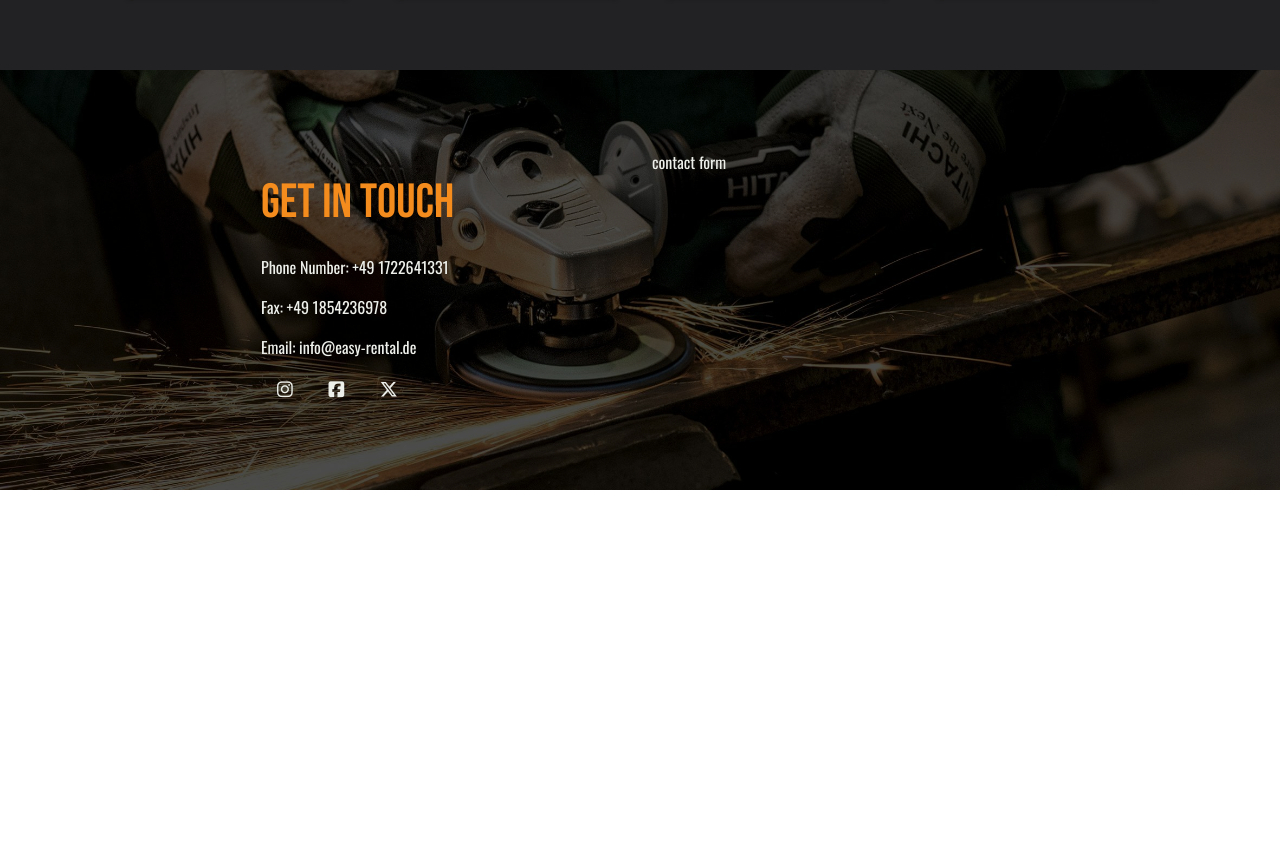
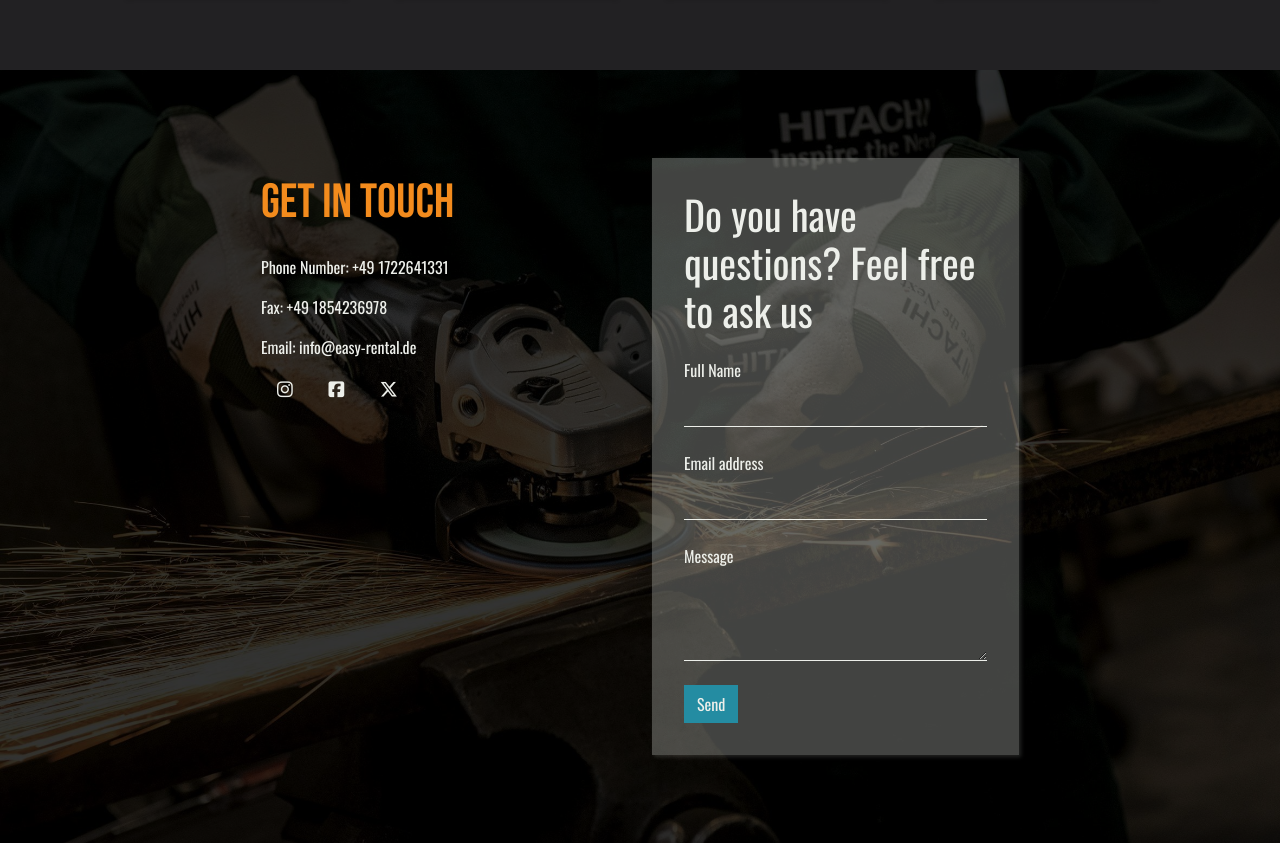
Before and after one commit to HouriaNouhKhanjar/easy-rental, a plain HTML site: page index.html in a window 1280 px wide. Shown: the part 3109-3952 px from the top of the page. Before the commit the page ends 3599 px from the top, so only its background shows below. Drawn offline with nearby package versions, Linux system fonts and the light colour scheme.

Commit message:
add contact form to footer in homepage

```diff
--- a/assets/css/style.css
+++ b/assets/css/style.css
@@ -5,11 +5,16 @@
 :root {
     --primary-font: "Oswald", sans-serif;
     --secondary-font: "Bebas Neue", cursive;
-    --primary-color: #F38B1D; /* beer */
-    --secondary-color: #248ca2; /* Cyan */
-    --highlight-color: #edefea; /* Alabaster */
-    --highlight-color-light: #dddfd9; /* Quill Gray */
-    --dark-color: #222123; /* raisen black */
+    --primary-color: #F38B1D;
+    /* beer */
+    --secondary-color: #248ca2;
+    /* Cyan */
+    --highlight-color: #edefea;
+    /* Alabaster */
+    --highlight-color-light: #dddfd9;
+    /* Quill Gray */
+    --dark-color: #222123;
+    /* raisen black */
 }
 
 /* Global styles */
@@ -25,7 +30,7 @@ h2 {
 
 h3 {
     font-size: larger;
-    color: var(--primary-color)!important;
+    color: var(--primary-color) !important;
 }
 
 .lead {
@@ -79,7 +84,7 @@ h3 {
 }
 
 #navbar .navbar-toggler,
-#navbar .navbar-toggler:hover ,
+#navbar .navbar-toggler:hover,
 #navbar .navbar-toggler:focus {
     border: none;
 }
@@ -110,12 +115,12 @@ h3 {
 }
 
 /* Tools section */
-#tools-list .section:nth-child(even){
+#tools-list .section:nth-child(even) {
     background-color: var(--highlight-color-light);
     color: var(--dark-color);
 }
 
-#tools-list .section:nth-child(odd){
+#tools-list .section:nth-child(odd) {
     background-color: var(--dark-color);
     color: var(--highlight-color);
 }
@@ -129,7 +134,7 @@ h3 {
     background-color: var(--highlight-color);
 }
 
-.tool-card .card-img-top{
+.tool-card .card-img-top {
     min-height: 240px;
     max-height: 240px;
     border-radius: unset;
@@ -153,11 +158,11 @@ h3 {
     text-align: center;
 }
 
-.tool-actions a button{
+.tool-actions a button {
     width: 100%;
 }
 
-.list-group-item{
+.list-group-item {
     background: transparent;
     padding: .5rem 1rem !important;
 }
@@ -166,11 +171,11 @@ h3 {
     color: green;
 }
 
-.location-icon{
+.location-icon {
     color: var(--primary-color);
 }
 
-.price-icon{
+.price-icon {
     color: var(--secondary-color);
 }
 
@@ -179,11 +184,12 @@ footer {
     background: var(--dark-color) url("../images/footer2.jpg") no-repeat center/cover;
     color: var(--highlight-color);
 }
+
 #footer-contact-us {
-    background-color: rgba(0, 0, 0, .7);
+    background-color: rgba(0, 0, 0, .8);
 }
 
-#footer-contact-us .row{
+#footer-contact-us .row {
     padding: 2rem;
 }
 
@@ -197,9 +203,47 @@ footer {
     color: var(--primary-color);
 }
 
+footer .contact-form {
+    background: rgba(237, 239, 234, .28);
+    box-shadow: 2px 2px 4px rgba(237, 239, 234, 0.15);
+    padding: 2rem;
+}
+
+footer .contact-form h3 {
+    color: var(--highlight-color) !important;
+}
+
+footer .contact-form .form-control {
+    background: transparent;
+    border: none;
+    border-bottom: 1px solid var(--highlight-color);
+    border-radius: unset;
+    color: var(--highlight-color);
+}
+
+/* edit placeholder color this code was taken from stackoverflow  */
+footer .contact-form .form-control::-webkit-input-placeholder {
+    color: var(--highlight-color) !important;
+}
+
+footer .contact-form .form-control:-moz-placeholder {
+    /* Firefox 18- */
+    color: var(--highlight-color)  !important;
+}
+
+footer .contact-form .form-control::-moz-placeholder {
+    /* Firefox 19+ */
+    color: var(--highlight-color) !important;
+}
+
+footer .contact-form .form-control:-ms-input-placeholder {
+    color: var(--highlight-color)  !important;
+}
+
 /* Brekpoint */
 /* Small devices (portrait tablets and large phones, 600px and up) */
 @media only screen and (min-width: 600px) {
+
     /* header */
     .hero-content {
         width: 80%;
@@ -208,12 +252,14 @@ footer {
 
 /* Medium devices (landscape tablets, 768px and up) */
 @media only screen and (min-width: 768px) {
+
     /* header */
     .hero-content {
         width: 60%;
     }
+
     /* footer */
-    #footer-contact-us .row{
+    #footer-contact-us .row {
         width: 90%;
         margin: auto;
         padding: 3rem;
@@ -222,16 +268,19 @@ footer {
 
 /* Large devices (laptops/desktops, 992px and up) */
 @media only screen and (min-width: 992px) {
+
     /* Global Styles */
     .section {
         padding: 0 3rem;
     }
+
     /* Navbar */
     #navbar .container-fluid {
         width: 80%;
     }
+
     /* footer */
-      #footer-contact-us .row{
+    #footer-contact-us .row {
         width: 85%;
         padding: 4rem;
     }
@@ -239,12 +288,14 @@ footer {
 
 /* Extra Large devices (laptops/desktops, 1200px and up) */
 @media only screen and (min-width: 1200px) {
+
     /* Global Styles */
     .section {
         padding: 0 7rem;
     }
+
     /* footer */
-      #footer-contact-us .row{
+    #footer-contact-us .row {
         width: 75%;
         padding: 5rem;
     }
--- a/index.html
+++ b/index.html
@@ -450,7 +450,25 @@
                     </div>
 
                 </div>
-                <div class="col-12 col-lg-6"> contact form </div>
+                <div class="col-12 col-lg-6  my-2">
+                    <form action="response-page.html" method="GET" class="contact-form">
+                        <h3 class="display-6">Do you have questions? Feel free to ask us</h3>
+                        <div class="my-4">
+                            <label for="exampleFormControlInput2" class="form-label">Full Name</label>
+                            <input type="text" class="form-control" id="exampleFormControlInput2" required>
+                        </div>
+                        <div class="my-4">
+                            <label for="exampleFormControlInput1" class="form-label">Email address</label>
+                            <input type="email" class="form-control" id="exampleFormControlInput1" required>
+                        </div>
+                        <div class="my-4">
+                            <label for="exampleFormControlTextarea1" class="form-label">Message</label>
+                            <textarea class="form-control" id="exampleFormControlTextarea1" rows="3"
+                                required></textarea>
+                        </div>
+                        <button type="submit" class="btn action-button-secondary">Send</button>
+                    </form>
+                </div>
             </div>
         </div>
     </footer>
```
Lines whose indentation alone changed are shown as unchanged.
